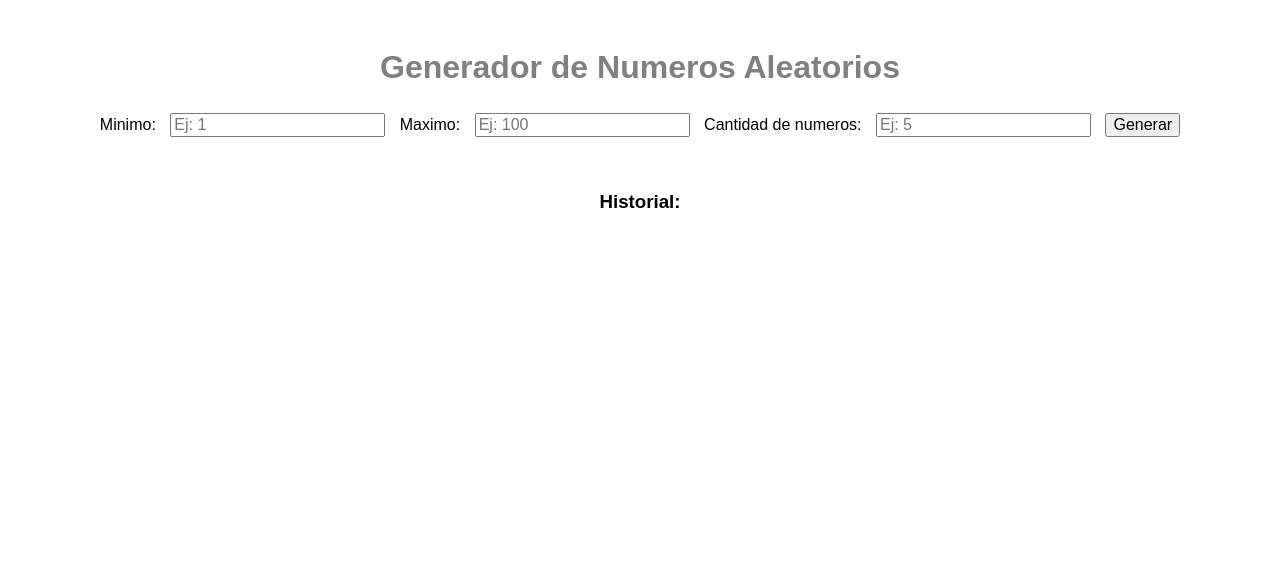
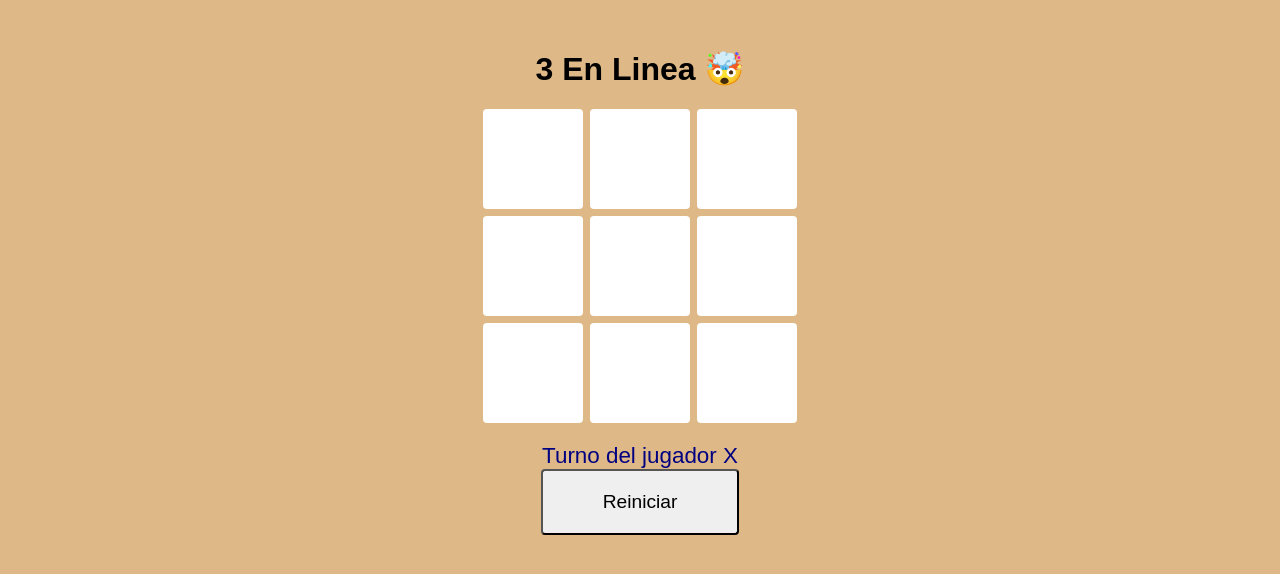
Before and after one commit to lucagermino/trabajojava, a plain HTML site: page index.html in a window 1280 px wide. Drawn offline with Linux system fonts and the light colour scheme.

Commit message:
reeentrega

```diff
--- a/index.html
+++ b/index.html
@@ -1,5 +1,6 @@
 <!DOCTYPE html>
 <html lang="en">
+
 <head>
     <meta charset="UTF-8">
     <meta name="viewport" content="width=device-width, initial-scale=1.0">
@@ -7,24 +8,20 @@
     <script defer src="./js/script.js"></script>
     <link rel="stylesheet" href="/style.css">
 </head>
+
 <body>
-    <h1>Generador de Numeros Aleatorios</h1>
-
-
-    <div class="controls">
-        <label for="min">Minimo:</label>
-        <input type="number" id="min" placeholder="Ej: 1">
-
-        <label for="max">Maximo:</label>
-        <input type="number" id="max" placeholder="Ej: 100">
-
-        <label for="cantidad">Cantidad de numeros:</label>
-        <input type="number" id="cantidad" placeholder="Ej: 5">
-
-        <button id="generar">Generar</button>
-    </div>
-
-    <div id="resultado"></div>
-
-</body>
+        <h1>3 En Linea 🤯</h1>
+        <div id="tablero">
+          <div class="celda" data-index="0"></div>
+          <div class="celda" data-index="1"></div>
+          <div class="celda" data-index="2"></div>
+          <div class="celda" data-index="3"></div>
+          <div class="celda" data-index="4"></div>
+          <div class="celda" data-index="5"></div>
+          <div class="celda" data-index="6"></div>
+          <div class="celda" data-index="7"></div>
+          <div class="celda" data-index="8"></div>
+        </div>
+        <div id="estadoJuego"></div>
+        <button id="botonReiniciar">Reiniciar</button>
 </html>
--- a/js/script.js
+++ b/js/script.js
@@ -1,46 +1,83 @@
-const minInput = document.getElementById('min');
-const maxInput = document.getElementById('max');
-const cantidadInput = document.getElementById('cantidad');
-const generarBtn = document.getElementById('generar');
-const resultadoDiv = document.getElementById('resultado');
+let estadoJuego = JSON.parse(localStorage.getItem("estadoJuego")) || ["", "", "", "", "", "", "", "", ""];
+let jugadorActual = localStorage.getItem("jugadorActual") || "X";
+let juegoActivo = true;
 
-generarBtn.addEventListener('click', generarNumerosAleatorios);
-function generarNumerosAleatorios() {
-    const min = parseInt(minInput.value);
-    const max = parseInt(maxInput.value);
-    const cantidad = parseInt(cantidadInput.value);
+const celdas = Array.from(document.querySelectorAll(".celda"));
+const botonReiniciar = document.getElementById("botonReiniciar");
+const estadoJuegoTexto = document.getElementById("estadoJuego");
 
-    if (isNaN(min) || isNaN(max) || isNaN(cantidad) || min >= max || cantidad <= 0) {
-        resultadoDiv.innerText = "Por favor, ingresa valores válidos.";
-        return;
-    }
 
-    const numeros = [];
-    while (numeros.length < cantidad) {
-        const numero = Math.floor(Math.random() * (max - min + 1)) + min;
-        if (!numeros.includes(numero)) {
-            numeros.push(numero);
-        }
-    }
+const posicionesGanadoras = [
+  [0, 1, 2], [3, 4, 5], [6, 7, 8],
+  [0, 3, 6], [1, 4, 7], [2, 5, 8],
+  [0, 4, 8], [2, 4, 6]
+];
 
-    mostrarResultado(numeros);
-    guardarEnStorage(numeros);
-}
-function mostrarResultado(numeros) {
-    resultadoDiv.innerHTML = `<strong>Números generados:</strong> ${numeros.join(', ')}`;
-}
-function guardarEnStorage(numeros) {
-    const timestamp = new Date().toLocaleString();
-    const historial = JSON.parse(localStorage.getItem('historial')) || [];
-    historial.push({ numeros, timestamp });
-    localStorage.setItem('historial', JSON.stringify(historial));
-}
-function mostrarHistorial() {
-    const historial = JSON.parse(localStorage.getItem('historial')) || [];
-    resultadoDiv.innerHTML += `<h3>Historial:</h3>`;
-    historial.forEach((item) => {
-        resultadoDiv.innerHTML += `<p>${item.timestamp}: ${item.numeros.join(', ')}</p>`;
-    });
+function actualizarEstadoJuego(mensaje) {
+  estadoJuegoTexto.textContent = mensaje;
 }
 
-document.addEventListener('DOMContentLoaded', mostrarHistorial);
+function cambiarJugador() {
+  jugadorActual = jugadorActual === "X" ? "O" : "X";
+  localStorage.setItem("jugadorActual", jugadorActual);
+  actualizarEstadoJuego(`Turno del jugador ${jugadorActual}`);
+}
+
+function renderizarTablero() {
+  celdas.forEach((celda, index) => {
+    celda.textContent = estadoJuego[index];
+  });
+}
+
+
+function verificarGanador() {
+  return posicionesGanadoras.some(posicion =>
+    posicion.every(index => estadoJuego[index] === jugadorActual)
+  );
+}
+
+
+function verificarEmpate() {
+  return estadoJuego.every(celda => celda !== "");
+}
+
+
+function manejarClicCelda(e) {
+  const indiceCelda = e.target.getAttribute("data-index");
+
+  if (estadoJuego[indiceCelda] !== "" || !juegoActivo) return;
+
+
+  estadoJuego[indiceCelda] = jugadorActual;
+  localStorage.setItem("estadoJuego", JSON.stringify(estadoJuego));
+  renderizarTablero();
+
+  if (verificarGanador()) {
+    juegoActivo = false;
+    actualizarEstadoJuego(`¡El jugador ${jugadorActual} gana!`);
+  } else if (verificarEmpate()) {
+    juegoActivo = false;
+    actualizarEstadoJuego("¡Es un empate!");
+  } else {
+    cambiarJugador();
+  }
+}
+
+
+function reiniciarJuego() {
+  estadoJuego = ["", "", "", "", "", "", "", "", ""];
+  jugadorActual = "X";
+  juegoActivo = true;
+  localStorage.setItem("estadoJuego", JSON.stringify(estadoJuego));
+  localStorage.setItem("jugadorActual", jugadorActual);
+  renderizarTablero();
+  actualizarEstadoJuego(`Turno del jugador ${jugadorActual}`);
+}
+
+
+celdas.forEach(celda => celda.addEventListener("click", manejarClicCelda));
+botonReiniciar.addEventListener("click", reiniciarJuego);
+
+
+renderizarTablero();
+actualizarEstadoJuego(`Turno del jugador ${jugadorActual}`);
--- a/style.css
+++ b/style.css
@@ -1,25 +1,39 @@
 body {
     font-family: Arial, sans-serif;
+    text-align: center;
+    margin-top: 50px;
+    background-color: burlywood;
+  }
+
+  #tablero {
+    display: grid;
+    grid-template-columns: repeat(3, 100px);
+    grid-gap: 7px;
+    justify-content: center;
+    margin-bottom: 20px;
+  }
+
+  .celda {
+    width: 100px;
+    height: 100px;
+    background-color: white;
     display: flex;
-    flex-direction: column;
     align-items: center;
-    padding: 20px;
-}
+    justify-content: center;
+    font-size: 2em;
+    cursor: pointer;
+    border-radius: 4px;
+  }
 
-h1 {
-    color:gray
-}
+  #botonReiniciar {
+    padding: 20px 60px;
+    font-size: 1.2em;
+    cursor: pointer;
+    border-radius: 4px;
+  }
 
-label, input, button {
-    margin: 5px;
-    font-size: 1rem;
-}
-
-#resultado {
-    margin-top: 20px;
-    padding: 10px;
-    border: 1px solid gray
-    width: 100%;
-    max-width: 300px;
-    text-align: center;
-}
+  #estadoJuego {
+    font-size: 1.4em;
+    margin-top: 10px;
+    color:navy;
+  }
```
